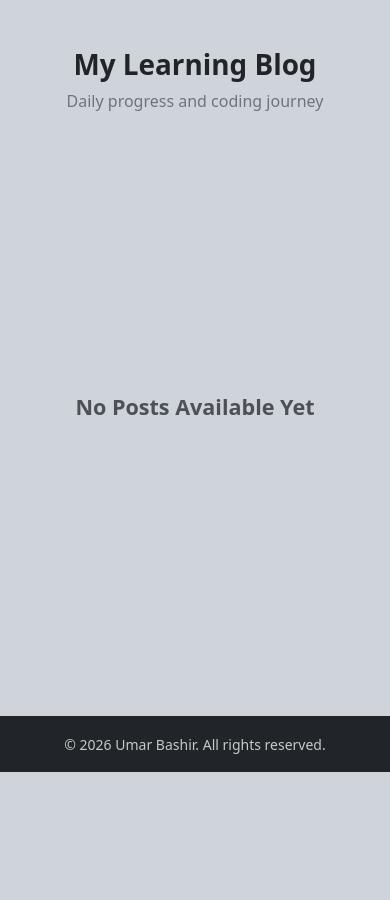
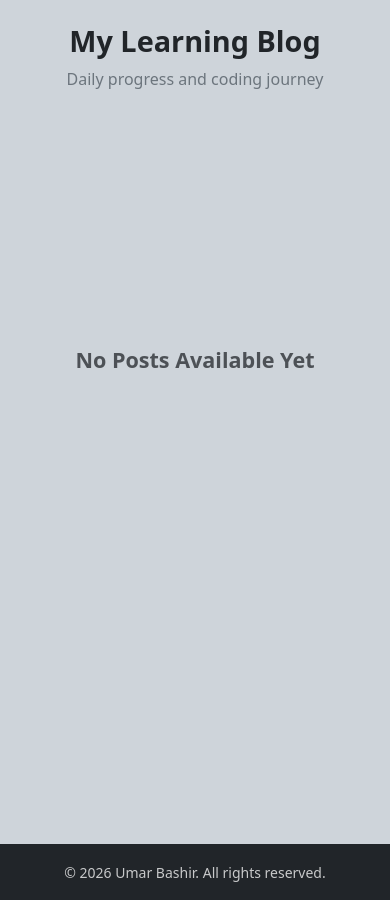
Before and after one commit to umarbashir-dotcom/portfolio, a Django app: page /posts/ in a window 390 px wide. Shown: the part 72-972 px from the top of the page. Before the commit the page ends 844 px from the top, so only its background shows below. Run offline with Django 5.2, Linux system fonts and the light colour scheme; data that the repository does not hold is empty.

Commit message:
made posts app responsive for mobiles

```diff
--- a/portfolio/posts/templates/posts/posts.html
+++ b/portfolio/posts/templates/posts/posts.html
@@ -4,71 +4,121 @@
 
 <head>
     <meta charset="UTF-8">
-    <title>My Blog</title> <!-- Bootstrap -->
+
+    <!-- ✅ CRITICAL FIX: makes mobile responsive -->
+    <meta name="viewport" content="width=device-width, initial-scale=1">
+
+    <title>My Blog</title>
+
+    <!-- Bootstrap -->
     <link href="https://cdn.jsdelivr.net/npm/bootstrap@5.3.3/dist/css/bootstrap.min.css" rel="stylesheet">
+
+    <style>
+        /* ✅ Better code handling on small screens */
+        pre {
+            white-space: pre-wrap;       /* wrap long lines */
+            word-wrap: break-word;
+            overflow-x: auto;
+            font-size: 0.9rem;
+        }
+
+        /* Slightly better mobile spacing */
+        @media (max-width: 576px) {
+            h1 {
+                font-size: 1.8rem;
+            }
+
+            .card-header h4 {
+                font-size: 1.1rem;
+            }
+        }
+    </style>
 </head>
 
 <body>
+
     {% include "includes/navbar.html" %}
-    <div class="bg-dark-subtle">
-    <div class="container py-5">
-        <div class="text-center mb-5">
+
+    <div class="bg-dark-subtle min-vh-100">
+
+        <div class="container py-4 py-md-5">
+
+            <!-- Header -->
+            <div class="text-center mb-4 mb-md-5">
                 <h1 class="fw-bold text-dark">My Learning Blog</h1>
-            <p class="text-secondary">Daily progress and coding journey</p>
+                <p class="text-secondary px-2">
+                    Daily progress and coding journey
+                </p>
             </div>
 
-        <!-- Centered Content -->
+            <!-- Content -->
             <div class="row justify-content-center">
-            <div class="col-12 col-md-10 col-lg-8">
-                <!-- BLOG POST CARD -->
+                <div class="col-12 col-sm-11 col-md-10 col-lg-8">
+
                     {% if posts %}
+
                         {% for post in posts %}
-            <div class="card shadow-lg border-0 mb-4 overflow-hidden">
 
-                <!-- Post Title  -->
+                        <div class="card shadow border-0 mb-4">
 
+                            <!-- Title -->
                             <div class="card-header bg-success text-white">
-                    <h4 class="mb-0 fw-semibold"> {{ post.title }} </h4>
+                                <h4 class="mb-0 fw-semibold text-break">
+                                    {{ post.title }}
+                                </h4>
                             </div>
 
                             <div class="card-body bg-light">
-                    <!-- Post Text -->
+
+                                <!-- Text -->
                                 {% if post.text %}
-                    <!-- <pre class="text-dark mb-3"> {{ post.text}} </pre> -->
-                     <div class="mb-3 text-dark lh-md fs-5">
+                                <div class="mb-3 text-dark lh-lg fs-6 fs-md-5">
                                     {{ post.text|linebreaksbr }}
                                 </div>
                                 {% endif %}
 
                                 <!-- Code -->
                                 {% if post.code %}
-                    <pre class="bg-dark text-success p-3 rounded">{{ post.code }}</pre>
+                                <pre class="bg-dark text-success p-3 rounded">
+{{ post.code }}
+                                </pre>
                                 {% endif %}
 
                                 <!-- Date -->
                                 <div class="d-flex justify-content-end mt-3">
                                     <span class="badge bg-success">
-                            {{ post.created_at|date:"F j, Y" }} </span> </div>
+                                        {{ post.created_at|date:"F j, Y" }}
+                                    </span>
+                                </div>
+
                             </div>
                         </div>
+
                         {% endfor %}
 
                     {% else %}
 
-                <div class="d-flex justify-content-center align-items-center" style="min-height: 60vh;">
-                    <div class="text-center">
-                        <h4 class="fw-bold text-muted mb-3">No Posts Available Yet</h4>
+                        <!-- No posts -->
+                        <div class="d-flex justify-content-center align-items-center"
+                             style="min-height: 60vh;">
+                            <div class="text-center px-3">
+                                <h4 class="fw-bold text-muted mb-3">
+                                    No Posts Available Yet
+                                </h4>
+                            </div>
+                        </div>
+
+                    {% endif %}
 
                 </div>
             </div>
 
-                {% endif %}
         </div>
     </div>
-    </div>
-    </div> {% include 'includes/footer.html' %}
+
+    {% include 'includes/footer.html' %}
 
     <script src="https://cdn.jsdelivr.net/npm/bootstrap@5.3.3/dist/js/bootstrap.bundle.min.js"></script>
+
 </body>
-
 </html>
```
Lines whose indentation alone changed are shown as unchanged.
